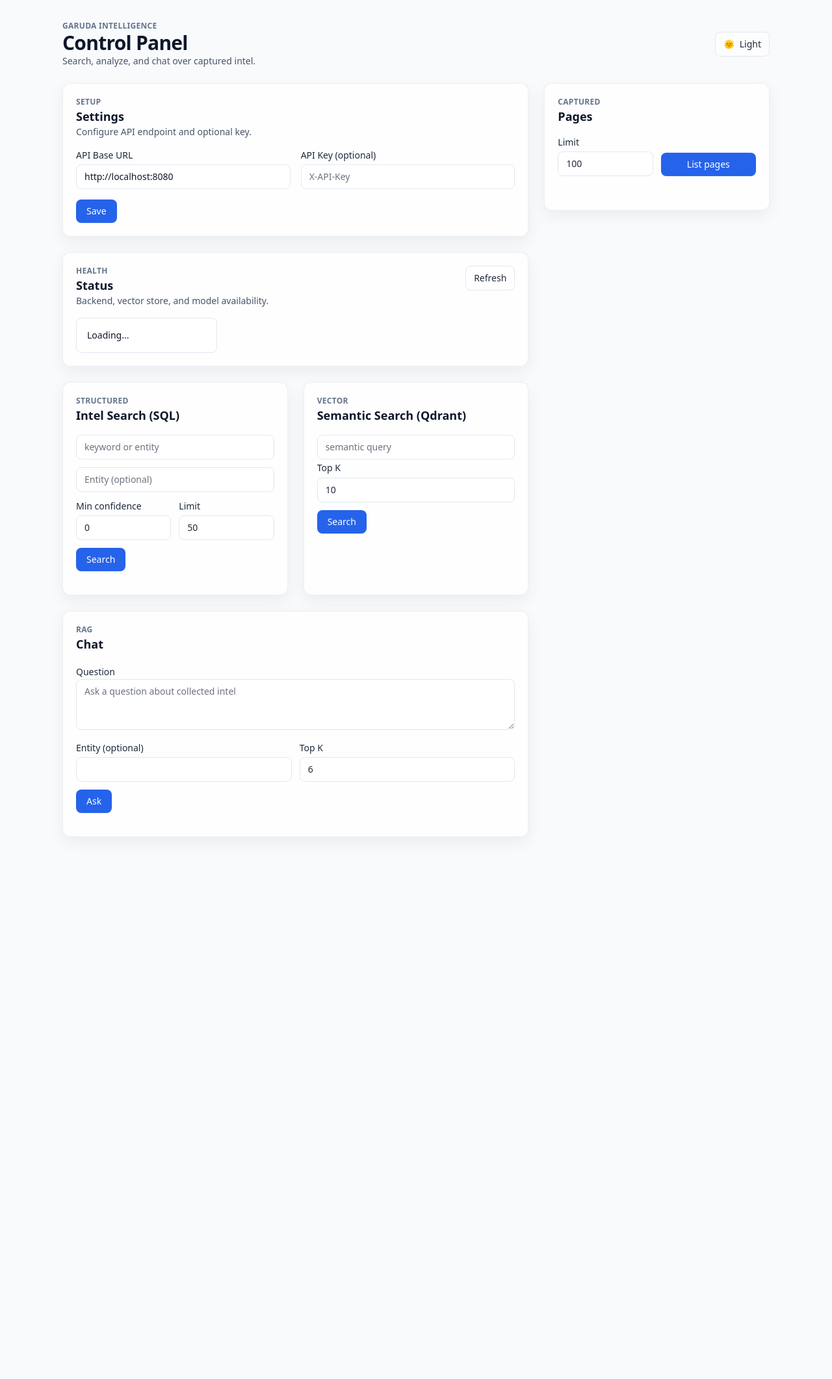
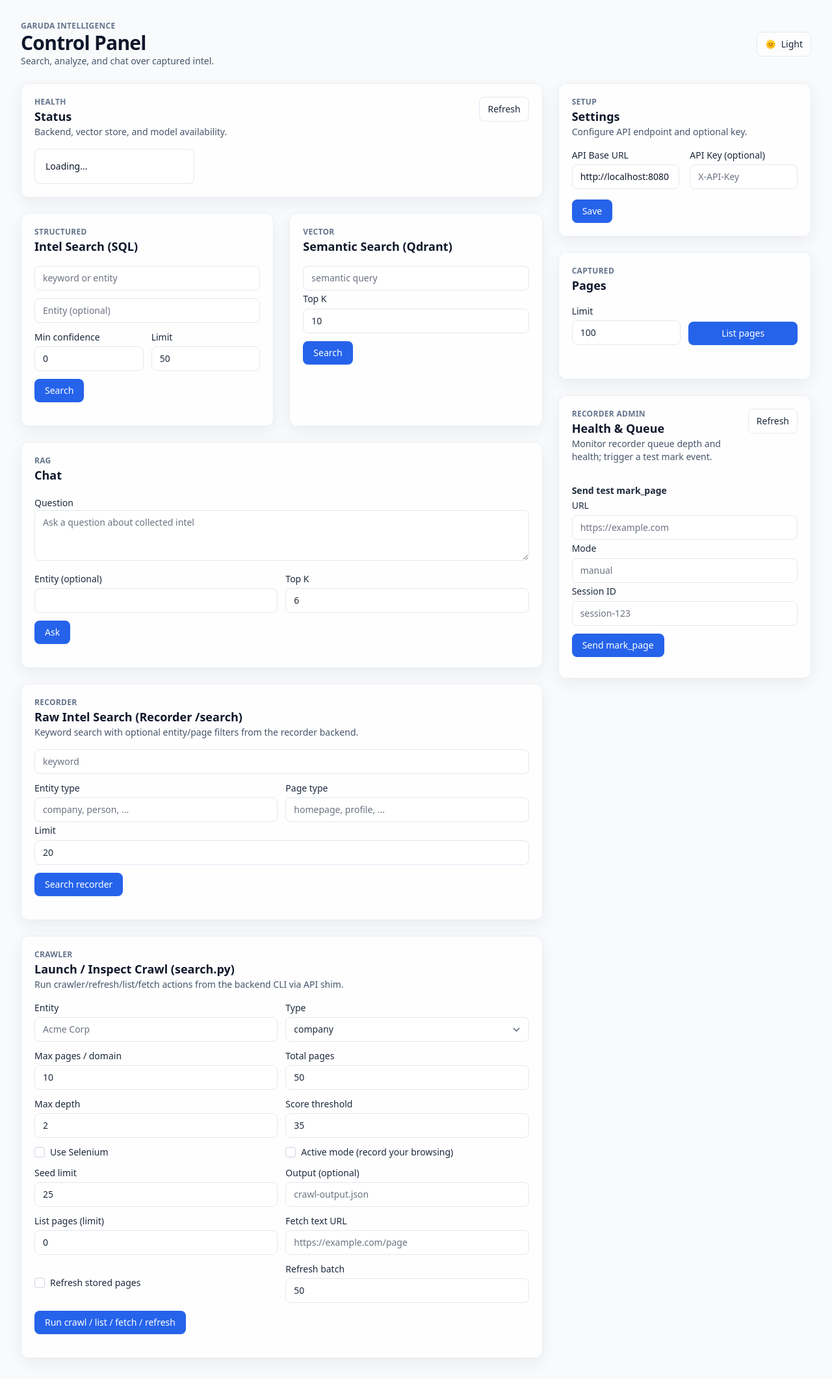
Before and after one commit to anorien90/Garuda, a Flask app: page / in a window 1280 px wide. Shown: the whole page at 65% size. Before the commit the page ends 1288 px from the top, so only its background shows below. Run offline with Flask 3, Linux system fonts and the light colour scheme; parts of the project's set-up code (start-up, migrations or seed data) failed here and were passed over; some libraries are stand-ins or nearby versions.

Commit message:
improved basic UI with tailwind and better Layout

```diff
--- a/src/webapp/app.py
+++ b/src/webapp/app.py
@@ -1,4 +1,4 @@
-from flask import Flask, request, jsonify, render_template
+from flask import Flask, request, jsonify, render_template, send_from_directory
 from flask_cors import CORS
 from functools import wraps
 import logging
@@ -51,6 +51,17 @@ def api_key_required(fn):
 @app.get("/")
 def home():
     return render_template("index.html")
+
+@app.get("/favicon.ico")
+def favicon():
+    return send_from_directory(
+        app.static_folder, "favicon.ico", mimetype="image/vnd.microsoft.icon"
+    )
+
+
+@app.get("/static/<path:filename>")
+def static_files(filename):
+    return send_from_directory(app.static_folder, filename)
 
 
 @app.get("/api/status")
--- a/src/webapp/static/app.js
+++ b/src/webapp/static/app.js
@@ -18,9 +18,16 @@ const els = {
   themeToggle: document.getElementById('theme-toggle'),
   themeToggleLabel: document.getElementById('theme-toggle-label'),
   themeToggleIcon: document.getElementById('theme-toggle-icon'),
+  recorderSearchForm: document.getElementById('recorder-search-form'),
+  recorderResults: document.getElementById('recorder-results'),
+  recorderHealth: document.getElementById('recorder-health'),
+  recorderHealthRefresh: document.getElementById('recorder-health-refresh'),
+  recorderMarkForm: document.getElementById('recorder-mark-form'),
+  recorderMarkStatus: document.getElementById('recorder-mark-status'),
+  crawlForm: document.getElementById('crawl-form'),
+  crawlOutputPanel: document.getElementById('crawl-output-panel'),
 };
 
-/* ---------- Theme handling ---------- */
 function applyTheme(mode) {
   const root = document.documentElement;
   const next = mode === 'dark' ? 'dark' : 'light';
@@ -36,7 +43,6 @@ function initTheme() {
   applyTheme(saved || (prefersDark ? 'dark' : 'light'));
 }
 
-/* ---------- Settings ---------- */
 function loadSettings() {
   els.baseUrl.value = localStorage.getItem('garuda_base_url') || 'http://localhost:8080';
   els.apiKey.value = localStorage.getItem('garuda_api_key') || '';
@@ -56,7 +62,6 @@ async function fetchWithAuth(path, opts = {}) {
   return fetch(url, { ...opts, headers });
 }
 
-/* ---------- Render helpers ---------- */
 function pill(text) {
   return `<span class="inline-flex items-center rounded-full bg-brand-100 text-brand-800 dark:bg-brand-900/60 dark:text-brand-100 px-2 py-0.5 text-xs font-medium">${text}</span>`;
 }
@@ -171,7 +176,6 @@ function summarizeIntel(r) {
   return parts.filter(Boolean).join('');
 }
 
-/* ---------- Render sections ---------- */
 function renderIntel(results, target) {
   target.innerHTML = '';
   if (!results || !results.length) {
@@ -259,7 +263,7 @@ function renderPages(pages) {
         Entity: ${p.entity_type || '-'} • Page: ${p.page_type || '-'} • Score: ${p.score ?? '-'}
       </div>
       <div class="text-xs text-slate-500 dark:text-slate-400">Last fetch: ${p.last_fetch_at || p.created_at || ''}</div>
-      <button class="inline-flex items-center justify-center rounded-lg border border-slate-200 dark:border-slate-700 bg-white dark:bg-slate-900 px-3 py-1.5 text-sm font-medium text-slate-800 dark:text-slate-100 hover:border-brand-400 dark:hover:border-brand-500 focus:outline-none focus:ring-2 focus:ring-brand-500 focus:ring-offset-1 focus:ring-offset-slate-50 dark:focus:ring-offset-slate-900" data-url="${p.url}">View details</button>
+      <button class="inline-flex items-center justify-center rounded-lg border border-slate-200 dark:border-slate-700 bg-white dark:bg-slate-900 px-3 py-1.5 text-sm font-medium text-slate-800 dark:text-slate-100 hover:border-brand-400 dark:hover;border-brand-500 focus:outline-none focus:ring-2 focus:ring-brand-500 focus:ring-offset-1 focus:ring-offset-slate-50 dark:focus:ring-offset-slate-900" data-url="${p.url}">View details</button>
     `;
     card.querySelector('button').onclick = () => loadPageDetail(p.url);
     els.pagesList.appendChild(card);
@@ -286,7 +290,52 @@ async function loadPageDetail(url) {
   els.pageDetail.appendChild(card);
 }
 
-/* ---------- Actions ---------- */
+function renderRecorderResults(data) {
+  els.recorderResults.innerHTML = '';
+  const results = (data && data.results) || [];
+  if (!results.length) {
+    els.recorderResults.innerHTML = '<article class="rounded-lg border border-slate-200 dark:border-slate-800 bg-white/80 dark:bg-slate-900/70 p-4 text-sm text-slate-500">No recorder results.</article>';
+    return;
+  }
+  results.forEach((r) => {
+    const card = document.createElement('article');
+    card.className = 'rounded-lg border border-slate-200 dark;border-slate-800 bg-white/80 dark:bg-slate-900/70 p-4 space-y-2';
+    card.innerHTML = `
+      <div class="text-sm font-semibold text-slate-900 dark:text-white break-words">${r.url || '(no url)'}</div>
+      <div class="text-xs text-slate-500 dark:text-slate-400">Entity: ${r.entity_type || '-'} • Page: ${r.page_type || '-'}</div>
+      <div class="text-xs text-slate-500 dark:text-slate-400">Score: ${r.score ?? '-'}</div>
+      <details class="text-sm text-slate-600 dark:text-slate-300"><summary class="cursor-pointer">Raw JSON</summary><pre class="mt-2 text-xs bg-slate-100 dark:bg-slate-800/70 rounded p-2 overflow-auto">${JSON.stringify(r, null, 2)}</pre></details>
+    `;
+    els.recorderResults.appendChild(card);
+  });
+}
+function renderRecorderHealth(data) {
+  els.recorderHealth.innerHTML = '';
+  const grid = document.createElement('div');
+  grid.className = 'grid gap-3 sm:grid-cols-2';
+  grid.innerHTML = `
+    <article class="rounded-lg border border-slate-200 dark:border-slate-800 bg-white/80 dark:bg-slate-900/70 p-4 space-y-2">
+      <div class="text-sm font-semibold text-slate-800 dark:text-slate-100">Health</div>
+      <div class="text-sm text-slate-700 dark:text-slate-300">${JSON.stringify(data.health || data, null, 2)}</div>
+    </article>
+    <article class="rounded-lg border border-slate-200 dark:border-slate-800 bg-white/80 dark:bg-slate-900/70 p-4 space-y-2">
+      <div class="text-sm font-semibold text-slate-800 dark:text-slate-100">Queue</div>
+      <div class="text-sm text-slate-700 dark:text-slate-300">${JSON.stringify(data.queue || data, null, 2)}</div>
+    </article>
+  `;
+  els.recorderHealth.appendChild(grid);
+}
+function renderCrawlOutput(payload) {
+  els.crawlOutputPanel.innerHTML = '';
+  const card = document.createElement('article');
+  card.className = 'rounded-lg border border-slate-200 dark:border-slate-800 bg-white/80 dark:bg-slate-900/70 p-4 space-y-2';
+  card.innerHTML = `
+    <div class="text-sm font-semibold text-slate-900 dark:text-white">Crawl response</div>
+    <details class="text-sm text-slate-600 dark:text-slate-300" open><summary class="cursor-pointer">Raw JSON</summary><pre class="mt-2 text-xs bg-slate-100 dark:bg-slate-800/70 rounded p-2 overflow-auto">${JSON.stringify(payload, null, 2)}</pre></details>
+  `;
+  els.crawlOutputPanel.appendChild(card);
+}
+
 async function refreshStatus() {
   if (els.statusCards) els.statusCards.innerHTML = '<article class="rounded-lg border border-slate-200 dark:border-slate-800 bg-white/80 dark:bg-slate-900/70 p-4 text-sm">Loading...</article>';
   const res = await fetchWithAuth('/api/status');
@@ -316,7 +365,7 @@ async function semanticSearch(e) {
 }
 async function chatAsk(e) {
   e.preventDefault();
-  els.chatAnswer.innerHTML = '<article class="rounded-lg border border-slate-200 dark:border-slate-800 bg-white/80 dark:bg-slate-900/70 p-4 text-sm">Thinking…</article>';
+  els.chatAnswer.innerHTML = '<article class="rounded-lg border border-slate-200 dark;border-slate-800 bg-white/80 dark:bg-slate-900/70 p-4 text-sm">Thinking…</article>';
   const body = {
     question: document.getElementById('chat-q').value,
     entity: document.getElementById('chat-entity').value,
@@ -335,8 +384,73 @@ async function loadPages() {
   const res = await fetchWithAuth('/api/pages?limit=' + limit);
   renderPages(await res.json());
 }
+async function recorderSearch(e) {
+  e.preventDefault();
+  els.recorderResults.innerHTML = '<article class="rounded-lg border border-slate-200 dark:border-slate-800 bg-white/80 dark:bg-slate-900/70 p-4 text-sm">Loading…</article>';
+  const params = new URLSearchParams({
+    q: document.getElementById('recorder-q').value,
+    entity_type: document.getElementById('recorder-entity-type').value,
+    page_type: document.getElementById('recorder-page-type').value,
+    limit: document.getElementById('recorder-limit').value || 20,
+  });
+  const res = await fetchWithAuth('/search?' + params.toString());
+  renderRecorderResults(await res.json());
+}
+async function recorderRefreshHealth() {
+  els.recorderHealth.innerHTML = '<article class="rounded-lg border border-slate-200 dark;border-slate-800 bg-white/80 dark:bg-slate-900/70 p-4 text-sm">Loading…</article>';
+  const [healthRes, queueRes] = await Promise.all([
+    fetchWithAuth('/healthz'),
+    fetchWithAuth('/queue_info'),
+  ]);
+  const health = await healthRes.json();
+  const queue = await queueRes.json();
+  renderRecorderHealth({ health, queue });
+}
+async function recorderMark(e) {
+  e.preventDefault();
+  els.recorderMarkStatus.textContent = 'Sending…';
+  const body = {
+    url: document.getElementById('recorder-mark-url').value,
+    mode: document.getElementById('recorder-mark-mode').value || 'manual',
+    session_id: document.getElementById('recorder-mark-session').value || 'ui-session',
+  };
+  const res = await fetchWithAuth('/mark_page', {
+    method: 'POST',
+    headers: { 'Content-Type': 'application/json' },
+    body: JSON.stringify(body),
+  });
+  const data = await res.json();
+  els.recorderMarkStatus.textContent = `Result: ${JSON.stringify(data)}`;
+}
+async function runCrawl(e) {
+  e.preventDefault();
+  els.crawlOutputPanel.innerHTML = '<article class="rounded-lg border border-slate-200 dark;border-slate-800 bg-white/80 dark:bg-slate-900/70 p-4 text-sm">Running…</article>';
+  // This assumes a backend shim exists that proxies to search.py CLI; adjust endpoint as implemented.
+  const body = {
+    entity: document.getElementById('crawl-entity').value,
+    type: document.getElementById('crawl-type').value,
+    max_pages: Number(document.getElementById('crawl-max-pages').value || 10),
+    total_pages: Number(document.getElementById('crawl-total-pages').value || 50),
+    max_depth: Number(document.getElementById('crawl-max-depth').value || 2),
+    score_threshold: Number(document.getElementById('crawl-score-threshold').value || 35),
+    seed_limit: Number(document.getElementById('crawl-seed-limit').value || 25),
+    use_selenium: !!document.getElementById('crawl-use-selenium').checked,
+    active_mode: !!document.getElementById('crawl-active-mode').checked,
+    output: document.getElementById('crawl-output').value || '',
+    list_pages: Number(document.getElementById('crawl-list-pages').value || 0),
+    fetch_text: document.getElementById('crawl-fetch-url').value || '',
+    refresh: !!document.getElementById('crawl-refresh').checked,
+    refresh_batch: Number(document.getElementById('crawl-refresh-batch').value || 50),
+  };
+  // Replace /api/crawl with the actual endpoint that wraps search.py; this is the UI hook.
+  const res = await fetchWithAuth('/api/crawl', {
+    method: 'POST',
+    headers: { 'Content-Type': 'application/json' },
+    body: JSON.stringify(body),
+  });
+  renderCrawlOutput(await res.json());
+}
 
-/* ---------- Init ---------- */
 initTheme();
 loadSettings();
 els.saveBtn?.addEventListener('click', saveSettings);
@@ -349,4 +463,8 @@ els.themeToggle?.addEventListener('click', () => {
   const current = localStorage.getItem('garuda_theme') || (document.documentElement.classList.contains('dark') ? 'dark' : 'light');
   applyTheme(current === 'dark' ? 'light' : 'dark');
 });
+els.recorderSearchForm?.addEventListener('submit', recorderSearch);
+els.recorderHealthRefresh?.addEventListener('click', recorderRefreshHealth);
+els.recorderMarkForm?.addEventListener('submit', recorderMark);
+els.crawlForm?.addEventListener('submit', runCrawl);
 refreshStatus();
--- a/src/webapp/templates/base.html
+++ b/src/webapp/templates/base.html
@@ -38,7 +38,7 @@
   {% block head_extra %}{% endblock %}
 </head>
 <body class="bg-slate-50 text-slate-900 dark:bg-slate-950 dark:text-slate-100 transition-colors">
-  <main class="max-w-6xl mx-auto px-4 sm:px-6 lg:px-8 py-8 space-y-6">
+  <main class="max-w-7xl mx-auto px-4 sm:px-6 lg:px-8 py-8 space-y-6">
     <header class="flex flex-col gap-3 sm:flex-row sm:items-center sm:justify-between">
       <div>
         <p class="text-xs uppercase tracking-wide text-slate-500 dark:text-slate-400 font-semibold">Garuda Intelligence</p>
--- /dev/null
+++ b/src/webapp/templates/components/crawl.html
@@ -0,0 +1,87 @@
+<article class="card-surface rounded-xl border border-slate-200/70 dark:border-slate-800 bg-white/80 dark:bg-slate-900/70 p-5 space-y-4">
+  <div>
+    <p class="text-xs font-semibold uppercase tracking-wide text-slate-500 dark:text-slate-400">Crawler</p>
+    <h3 class="text-lg font-semibold text-slate-900 dark:text-white">Launch / Inspect Crawl (search.py)</h3>
+    <p class="text-sm text-slate-600 dark:text-slate-300">Run crawler/refresh/list/fetch actions from the backend CLI via API shim.</p>
+  </div>
+  <form id="crawl-form" class="space-y-3">
+    <div class="grid gap-3 sm:grid-cols-2">
+      <label class="space-y-1 text-sm font-medium text-slate-800 dark:text-slate-100">
+        Entity
+        <input id="crawl-entity" type="text" placeholder="Acme Corp" class="mt-1 w-full rounded-lg border-slate-200 dark:border-slate-700 bg-white dark:bg-slate-900 text-sm focus:border-brand-500 focus:ring-brand-500"/>
+      </label>
+      <label class="space-y-1 text-sm font-medium text-slate-800 dark:text-slate-100">
+        Type
+        <select id="crawl-type" class="mt-1 w-full rounded-lg border-slate-200 dark:border-slate-700 bg-white dark:bg-slate-900 text-sm focus:border-brand-500 focus:ring-brand-500">
+          <option value="company">company</option>
+          <option value="person">person</option>
+          <option value="topic">topic</option>
+        </select>
+      </label>
+    </div>
+    <div class="grid gap-3 sm:grid-cols-2">
+      <label class="space-y-1 text-sm font-medium text-slate-800 dark:text-slate-100">
+        Max pages / domain
+        <input id="crawl-max-pages" type="number" min="1" max="200" value="10" class="mt-1 w-full rounded-lg border-slate-200 dark:border-slate-700 bg-white dark:bg-slate-900 text-sm focus:border-brand-500 focus:ring-brand-500"/>
+      </label>
+      <label class="space-y-1 text-sm font-medium text-slate-800 dark:text-slate-100">
+        Total pages
+        <input id="crawl-total-pages" type="number" min="1" max="1000" value="50" class="mt-1 w-full rounded-lg border-slate-200 dark:border-slate-700 bg-white dark:bg-slate-900 text-sm focus:border-brand-500 focus:ring-brand-500"/>
+      </label>
+    </div>
+    <div class="grid gap-3 sm:grid-cols-2">
+      <label class="space-y-1 text-sm font-medium text-slate-800 dark:text-slate-100">
+        Max depth
+        <input id="crawl-max-depth" type="number" min="0" max="6" value="2" class="mt-1 w-full rounded-lg border-slate-200 dark:border-slate-700 bg-white dark:bg-slate-900 text-sm focus:border-brand-500 focus:ring-brand-500"/>
+      </label>
+      <label class="space-y-1 text-sm font-medium text-slate-800 dark:text-slate-100">
+        Score threshold
+        <input id="crawl-score-threshold" type="number" step="0.5" value="35" class="mt-1 w-full rounded-lg border-slate-200 dark:border-slate-700 bg-white dark:bg-slate-900 text-sm focus:border-brand-500 focus:ring-brand-500"/>
+      </label>
+    </div>
+    <div class="grid gap-3 sm:grid-cols-2">
+      <label class="inline-flex items-center gap-2 text-sm font-medium text-slate-800 dark:text-slate-100">
+        <input id="crawl-use-selenium" type="checkbox" class="rounded border-slate-300 text-brand-600 focus:ring-brand-500"/>
+        Use Selenium
+      </label>
+      <label class="inline-flex items-center gap-2 text-sm font-medium text-slate-800 dark:text-slate-100">
+        <input id="crawl-active-mode" type="checkbox" class="rounded border-slate-300 text-brand-600 focus:ring-brand-500"/>
+        Active mode (record your browsing)
+      </label>
+    </div>
+    <div class="grid gap-3 sm:grid-cols-2">
+      <label class="space-y-1 text-sm font-medium text-slate-800 dark:text-slate-100">
+        Seed limit
+        <input id="crawl-seed-limit" type="number" min="1" max="100" value="25" class="mt-1 w-full rounded-lg border-slate-200 dark:border-slate-700 bg-white dark:bg-slate-900 text-sm focus:border-brand-500 focus:ring-brand-500"/>
+      </label>
+      <label class="space-y-1 text-sm font-medium text-slate-800 dark:text-slate-100">
+        Output (optional)
+        <input id="crawl-output" type="text" placeholder="crawl-output.json" class="mt-1 w-full rounded-lg border-slate-200 dark:border-slate-700 bg-white dark:bg-slate-900 text-sm focus:border-brand-500 focus:ring-brand-500"/>
+      </label>
+    </div>
+    <div class="grid gap-3 sm:grid-cols-2">
+      <label class="space-y-1 text-sm font-medium text-slate-800 dark:text-slate-100">
+        List pages (limit)
+        <input id="crawl-list-pages" type="number" min="0" max="500" value="0" class="mt-1 w-full rounded-lg border-slate-200 dark:border-slate-700 bg-white dark:bg-slate-900 text-sm focus:border-brand-500 focus:ring-brand-500"/>
+      </label>
+      <label class="space-y-1 text-sm font-medium text-slate-800 dark:text-slate-100">
+        Fetch text URL
+        <input id="crawl-fetch-url" type="url" placeholder="https://example.com/page" class="mt-1 w-full rounded-lg border-slate-200 dark:border-slate-700 bg-white dark:bg-slate-900 text-sm focus:border-brand-500 focus:ring-brand-500"/>
+      </label>
+    </div>
+    <div class="grid gap-3 sm:grid-cols-2">
+      <label class="inline-flex items-center gap-2 text-sm font-medium text-slate-800 dark:text-slate-100">
+        <input id="crawl-refresh" type="checkbox" class="rounded border-slate-300 text-brand-600 focus:ring-brand-500"/>
+        Refresh stored pages
+      </label>
+      <label class="space-y-1 text-sm font-medium text-slate-800 dark:text-slate-100">
+        Refresh batch
+        <input id="crawl-refresh-batch" type="number" min="1" max="500" value="50" class="mt-1 w-full rounded-lg border-slate-200 dark:border-slate-700 bg-white dark:bg-slate-900 text-sm focus:border-brand-500 focus:ring-brand-500"/>
+      </label>
+    </div>
+    <button type="submit" class="inline-flex items-center justify-center rounded-lg bg-brand-600 text-white px-4 py-2 text-sm font-medium shadow-sm hover:bg-brand-500 focus:outline-none focus:ring-2 focus:ring-brand-500 focus:ring-offset-1 focus:ring-offset-slate-50 dark:focus:ring-offset-slate-900">
+      Run crawl / list / fetch / refresh
+    </button>
+  </form>
+  <div id="crawl-output-panel" class="grid gap-3"></div>
+</article>
--- /dev/null
+++ b/src/webapp/templates/components/recorder-admin.html
@@ -0,0 +1,32 @@
+<section class="card-surface rounded-xl border border-slate-200/70 dark:border-slate-800 bg-white/80 dark:bg-slate-900/70 p-5 space-y-4">
+  <div class="flex items-start justify-between gap-3">
+    <div>
+      <p class="text-xs font-semibold uppercase tracking-wide text-slate-500 dark:text-slate-400">Recorder Admin</p>
+      <h3 class="text-lg font-semibold text-slate-900 dark:text-white">Health & Queue</h3>
+      <p class="text-sm text-slate-600 dark:text-slate-300">Monitor recorder queue depth and health; trigger a test mark event.</p>
+    </div>
+    <button id="recorder-health-refresh" class="inline-flex items-center justify-center rounded-lg border border-slate-200 dark:border-slate-700 bg-white dark:bg-slate-900 px-3 py-2 text-sm font-medium text-slate-800 dark:text-slate-100 hover:border-brand-400 dark:hover:border-brand-500 focus:outline-none focus:ring-2 focus:ring-brand-500 focus:ring-offset-1 focus:ring-offset-slate-50 dark:focus:ring-offset-slate-900">
+      Refresh
+    </button>
+  </div>
+  <div id="recorder-health" class="grid gap-3 text-sm"></div>
+  <form id="recorder-mark-form" class="space-y-3">
+    <div class="text-sm font-semibold text-slate-800 dark:text-slate-100">Send test mark_page</div>
+    <label class="space-y-1 text-sm font-medium text-slate-800 dark:text-slate-100">
+      URL
+      <input id="recorder-mark-url" type="url" placeholder="https://example.com" class="mt-1 w-full rounded-lg border-slate-200 dark:border-slate-700 bg-white dark:bg-slate-900 text-sm focus:border-brand-500 focus:ring-brand-500" required/>
+    </label>
+    <label class="space-y-1 text-sm font-medium text-slate-800 dark:text-slate-100">
+      Mode
+      <input id="recorder-mark-mode" type="text" placeholder="manual" class="mt-1 w-full rounded-lg border-slate-200 dark:border-slate-700 bg-white dark:bg-slate-900 text-sm focus:border-brand-500 focus:ring-brand-500"/>
+    </label>
+    <label class="space-y-1 text-sm font-medium text-slate-800 dark:text-slate-100">
+      Session ID
+      <input id="recorder-mark-session" type="text" placeholder="session-123" class="mt-1 w-full rounded-lg border-slate-200 dark:border-slate-700 bg-white dark:bg-slate-900 text-sm focus:border-brand-500 focus:ring-brand-500"/>
+    </label>
+    <button type="submit" class="inline-flex items-center justify-center rounded-lg bg-brand-600 text-white px-4 py-2 text-sm font-medium shadow-sm hover:bg-brand-500 focus:outline-none focus:ring-2 focus:ring-brand-500 focus:ring-offset-1 focus:ring-offset-slate-50 dark:focus:ring-offset-slate-900">
+      Send mark_page
+    </button>
+    <div id="recorder-mark-status" class="text-sm text-slate-600 dark:text-slate-300"></div>
+  </form>
+</section>
--- /dev/null
+++ b/src/webapp/templates/components/recorder-search.html
@@ -0,0 +1,28 @@
+<article class="card-surface rounded-xl border border-slate-200/70 dark:border-slate-800 bg-white/80 dark:bg-slate-900/70 p-5 space-y-4">
+  <div>
+    <p class="text-xs font-semibold uppercase tracking-wide text-slate-500 dark:text-slate-400">Recorder</p>
+    <h3 class="text-lg font-semibold text-slate-900 dark:text-white">Raw Intel Search (Recorder /search)</h3>
+    <p class="text-sm text-slate-600 dark:text-slate-300">Keyword search with optional entity/page filters from the recorder backend.</p>
+  </div>
+  <form id="recorder-search-form" class="space-y-3">
+    <input id="recorder-q" type="search" placeholder="keyword" class="w-full rounded-lg border-slate-200 dark:border-slate-700 bg-white dark:bg-slate-900 text-sm text-slate-900 dark:text-slate-100 focus:border-brand-500 focus:ring-brand-500"/>
+    <div class="grid gap-3 sm:grid-cols-2">
+      <label class="space-y-1 text-sm font-medium text-slate-800 dark:text-slate-100">
+        Entity type
+        <input id="recorder-entity-type" type="text" placeholder="company, person, ..." class="mt-1 w-full rounded-lg border-slate-200 dark:border-slate-700 bg-white dark:bg-slate-900 text-sm focus:border-brand-500 focus:ring-brand-500"/>
+      </label>
+      <label class="space-y-1 text-sm font-medium text-slate-800 dark:text-slate-100">
+        Page type
+        <input id="recorder-page-type" type="text" placeholder="homepage, profile, ..." class="mt-1 w-full rounded-lg border-slate-200 dark:border-slate-700 bg-white dark:bg-slate-900 text-sm focus:border-brand-500 focus:ring-brand-500"/>
+      </label>
+    </div>
+    <label class="space-y-1 text-sm font-medium text-slate-800 dark:text-slate-100">
+      Limit
+      <input id="recorder-limit" type="number" min="1" max="100" value="20" class="mt-1 w-full rounded-lg border-slate-200 dark:border-slate-700 bg-white dark:bg-slate-900 text-sm focus:border-brand-500 focus:ring-brand-500"/>
+    </label>
+    <button type="submit" class="inline-flex items-center justify-center rounded-lg bg-brand-600 text-white px-4 py-2 text-sm font-medium shadow-sm hover:bg-brand-500 focus:outline-none focus:ring-2 focus:ring-brand-500 focus:ring-offset-1 focus:ring-offset-slate-50 dark:focus:ring-offset-slate-900">
+      Search recorder
+    </button>
+  </form>
+  <div id="recorder-results" class="grid gap-3"></div>
+</article>
--- a/src/webapp/templates/index.html
+++ b/src/webapp/templates/index.html
@@ -1,18 +1,21 @@
 {% extends "base.html" %}
 
 {% block main %}
-  <section class="grid gap-6 lg:grid-cols-3">
-    <article class="lg:col-span-2 space-y-6">
-      {% include "components/settings.html" %}
+  <section class="grid gap-6 lg:grid-cols-12">
+    <article class="lg:col-span-8 space-y-6">
       {% include "components/status.html" %}
-      <div class="grid gap-6 md:grid-cols-2">
+      <div class="grid gap-6 lg:grid-cols-2">
         {% include "components/intel.html" %}
         {% include "components/semantic.html" %}
       </div>
       {% include "components/chat.html" %}
+      {% include "components/recorder-search.html" %}
+      {% include "components/crawl.html" %}
     </article>
-    <aside class="space-y-6">
+    <aside class="lg:col-span-4 space-y-6 lg:sticky lg:top-6 h-full">
+      {% include "components/settings.html" %}
       {% include "components/pages.html" %}
+      {% include "components/recorder-admin.html" %}
     </aside>
   </section>
 {% endblock %}
```
Also changed, not shown: src/webapp/static/favicon.ico (added), src/webapp/static/media/LogoFull.png (added), src/webapp/static/media/LogoSmall.png (added), src/webapp/static/media/LogoSmallFullTransparent.png (added), src/webapp/static/media/logo.png (added), src/webapp/static/old/favicon.ico (added), 1 other file.
